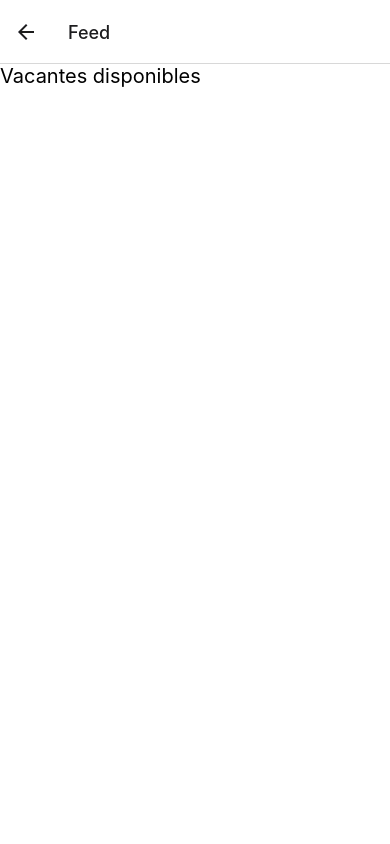
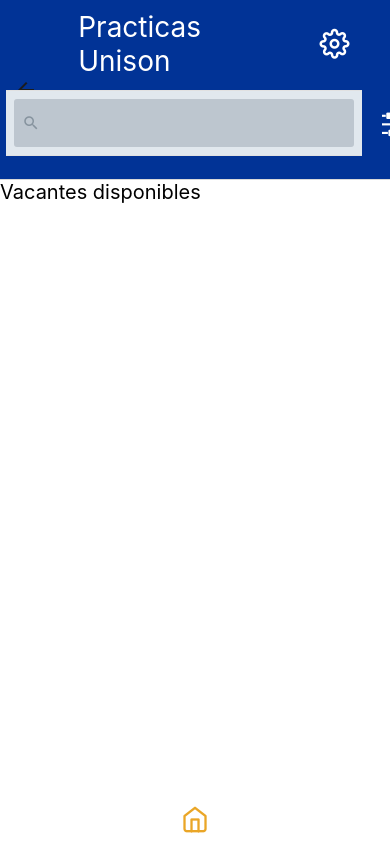
Before and after one commit to FelipeRubioo/PractiApp, a React Native app in the folder PracticApp/: screen /Feed in a window 390 px wide. Built offline with nearby package versions, Linux system fonts and the light colour scheme; no server answers; the database is empty.

Commit message:
NavigationFeed

```diff
--- a/PracticApp/App.js
+++ b/PracticApp/App.js
@@ -12,6 +12,7 @@ import PracticaCompleta from './screens/PracticaCompleta';
 import WelcomeScreen from './screens/Welcome';
 import OlvidePassword from './screens/OlvidePassword';
 import Registrarse from './screens/Registrarse';
+import NavigationFeed from './components/NavigationFeed'
 
 export default function App() {
 
@@ -23,8 +24,7 @@ export default function App() {
         <Stack.Screen name="WelcomeScreen" component={WelcomeScreen} />
         <Stack.Screen name="Login" component={Login} />
         <Stack.Screen name="Home" component={Home} />
-        <Stack.Screen name="Feed" component={FeedAlumnos} />
-        <Stack.Screen name="PracticaCompleta" component={PracticaCompleta} />
+        <Stack.Screen name="Feed" component={NavigationFeed} options={{headerShown: false}} />
         <Stack.Screen name="OlvidePassword" component={OlvidePassword} />
         <Stack.Screen name="Registrarse" component={Registrarse} />
       </Stack.Navigator>
--- a/PracticApp/components/NavigationFeed.js
+++ b/PracticApp/components/NavigationFeed.js
@@ -35,9 +35,29 @@ const FeedHeader = () => {
 const Stack = createNativeStackNavigator()
 const StackPractica = () => {
   return (
-    <Stack.Navigator>
-      <Stack.Screen name="FeedAlumnos" component={FeedAlumnos} options={{headerShown: false}} />
-      <Stack.Screen name="PracticaCompleta" component={PracticaCompleta} />
+    <Stack.Navigator
+      screenOptions={{
+        headerStyle: {
+          backgroundColor: '#013396',
+          height: 180
+        }
+      }}
+    >
+      <Stack.Screen name="FeedAlumnos" component={FeedAlumnos} options={{
+          headerTitle: (props) => <FeedHeader {...props} />
+        }}
+      />
+      <Stack.Screen name="PracticaCompleta" component={PracticaCompleta} options={{
+          title: 'Practica',
+          headerTitleStyle: {
+            fontSize: 25
+          },
+          headerTintColor: 'white',
+          headerStyle: {
+            backgroundColor: '#013396'
+          }
+        }}
+      />
     </Stack.Navigator>
   )
 }
@@ -46,16 +66,12 @@ const StackPractica = () => {
 const Tab = createBottomTabNavigator()
 const Tabs = () => {
   return (
-    <NavigationContainer>
+    <NavigationContainer independent={true}>
       <Tab.Navigator
         screenOptions={{
           tabBarStyle: {
             borderTopColor: 'white',
             shadowColor: 'white'
-          },
-          headerStyle: {
-            backgroundColor: '#013396',
-            height: 180
           }
         }}
       >
@@ -69,7 +85,7 @@ const Tabs = () => {
               color={focused ? '#EAA627' : 'black'}
               />
             ),
-            headerTitle: (props) => <FeedHeader {...props} />
+            headerShown: false
           }}
         >
           {() => <StackPractica />}
```
